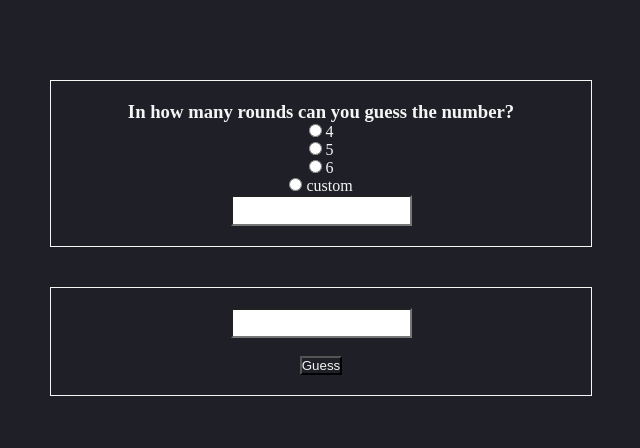
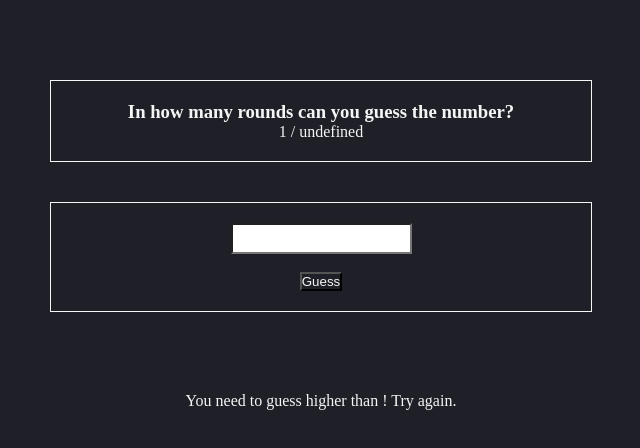
Before and after one commit to enriquenv/number-guessing-game, a plain HTML site: page index.html in a window 1280 px wide. Both pictures are taken after a click on the input "Guess". Shown: the whole page, without its empty margins (319-959 px from the left). Drawn offline with Linux system fonts and the light colour scheme.

```diff
--- a/assets/css/styles.css
+++ b/assets/css/styles.css
@@ -11,8 +11,11 @@ main {
     text-align: center;
 }
 
+#customroundsnumber, #showrounds {
+    display: none;
+}
 
-#roundselection {
+#rounds {
     border: 1px solid whitesmoke;
     width: 500px;
     margin: 10vh auto 2.5vh;
--- a/assets/js/main.js
+++ b/assets/js/main.js
@@ -1,27 +1,58 @@
-let rounds;
-let numberguess = document.getElementById("guess").value
+let roundsleft = 0;
+let roundstotal;
+let userChoice;
 
 function getRounds(){
     if(document.getElementById("fourrounds").checked){
         document.getElementById("customroundsnumber").style.display = "none";
-        rounds = 4;
+        roundstotal = 4;
     }
     else if(document.getElementById("fiverounds").checked){
         document.getElementById("customroundsnumber").style.display = "none";
-        rounds = 5;
+        roundstotal = 5;
     }
     else if(document.getElementById("sixrounds").checked){
         document.getElementById("customroundsnumber").style.display = "none";
-        rounds = 6;
+        roundstotal = 6;
     }
     else if(document.getElementById("customrounds").checked){
         document.getElementById("customroundsnumber").style.display = "inline";
-        rounds = document.getElementById("customroundsnumber").value;
+        roundstotal = document.getElementById("customroundsnumber").value;
     }
-    console.log(rounds);
+}
+
+function generateComputerChoice(){
+    return Math.floor(Math.random() * 101);
+}
+
+function compare(userChoice, computerChoice){
+    if (userChoice < computerChoice) {
+        document.getElementById("output").innerHTML += `<p>You need to guess higher than ${userChoice}! Try again.</p>`
+    } else if (userChoice > computerChoice) {
+        document.getElementById("output").innerHTML += `<p>You need to guess lower than ${userChoice}! Try again.</p>`
+    } else if (userChoice == computerChoice) {
+        document.getElementById("output").innerHTML += `<p>You won!</p>`
+    }
 }
 
 function rechnen(){
-    numberguess = document.getElementById("guess").value;
-    console.log(numberguess);
+    document.getElementById("roundselection").style.display = "none";
+    roundsleft++;
+    console.log(roundsleft);
+    document.getElementById("showrounds").style.display = "block";
+    document.getElementById("showrounds").innerHTML = `${roundsleft} / ${roundstotal}`;
+
+    userChoice = document.getElementById("guess").value;
+
+    if (roundsleft < 2) {
+        computerChoice = generateComputerChoice();
+    }
+
+    console.log("Userchoice: ", userChoice, "Computerchoice: ", computerChoice);
+
+    compare(userChoice, computerChoice);
 }
+
+function restart(){
+    location.reload();
+}
--- a/index.html
+++ b/index.html
@@ -9,18 +9,21 @@
 </head>
 <body>
     <main>
-        <div id="roundselection">
+        <div id="rounds">
             <h3>In how many rounds can you guess the number?</h3>
             <form action="" onsubmit="return false">
-                <input type="radio" id="fourrounds" name="rounds" value="4" onclick="getRounds()">
-                <label for="fourrounds">4</label><br>
-                <input type="radio" id="fiverounds" name="rounds" value="5" onclick="getRounds()">
-                <label for="fiverounds">5</label><br>
-                <input type="radio" id="sixrounds" name="rounds" value="6" onclick="getRounds()">
-                <label for="sixrounds">6</label><br>
-                <input type="radio" id="customrounds" name="rounds" value="custom" onclick="getRounds()">
-                <label for="customrounds">custom</label><br>
-                <input type="number" id="customroundsnumber" name="rounds" onchange="getRounds()">
+                <div id="roundselection">
+                    <input type="radio" id="fourrounds" name="roundselection" value="4" onclick="getRounds()">
+                    <label for="fourrounds">4</label><br>
+                    <input type="radio" id="fiverounds" name="roundselection" value="5" onclick="getRounds()">
+                    <label for="fiverounds">5</label><br>
+                    <input type="radio" id="sixrounds" name="roundselection" value="6" onclick="getRounds()">
+                    <label for="sixrounds">6</label><br>
+                    <input type="radio" id="customrounds" name="roundselection" value="custom" onclick="getRounds()">
+                    <label for="customrounds">custom</label><br>
+                    <input type="number" id="customroundsnumber" name="roundselection" onchange="getRounds()">
+                </div>
+                <p id="showrounds"><span id="showroundsleft"></span> / <span id="showroundstotal"></span></p>
             </form>
         </div>
 
```
